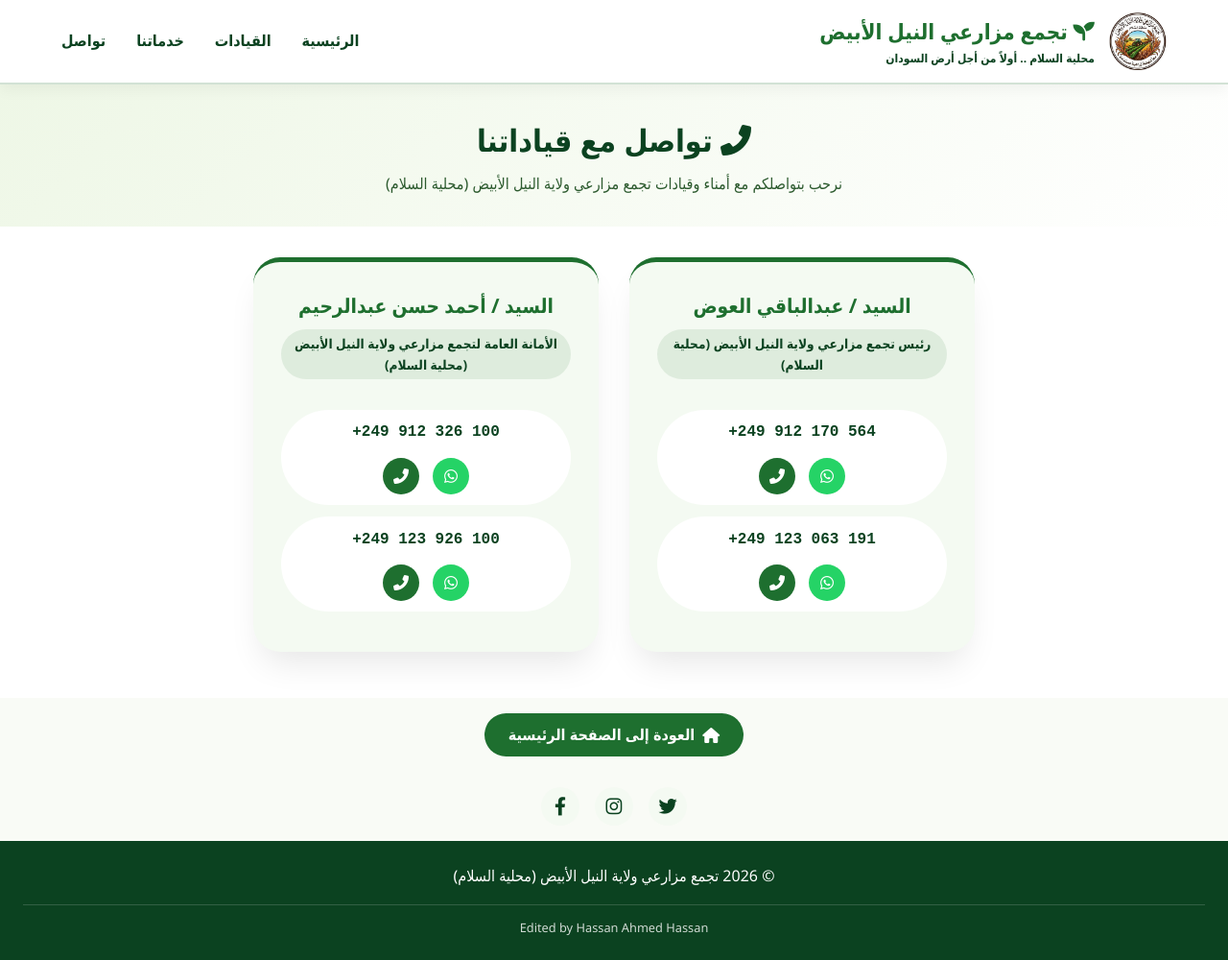
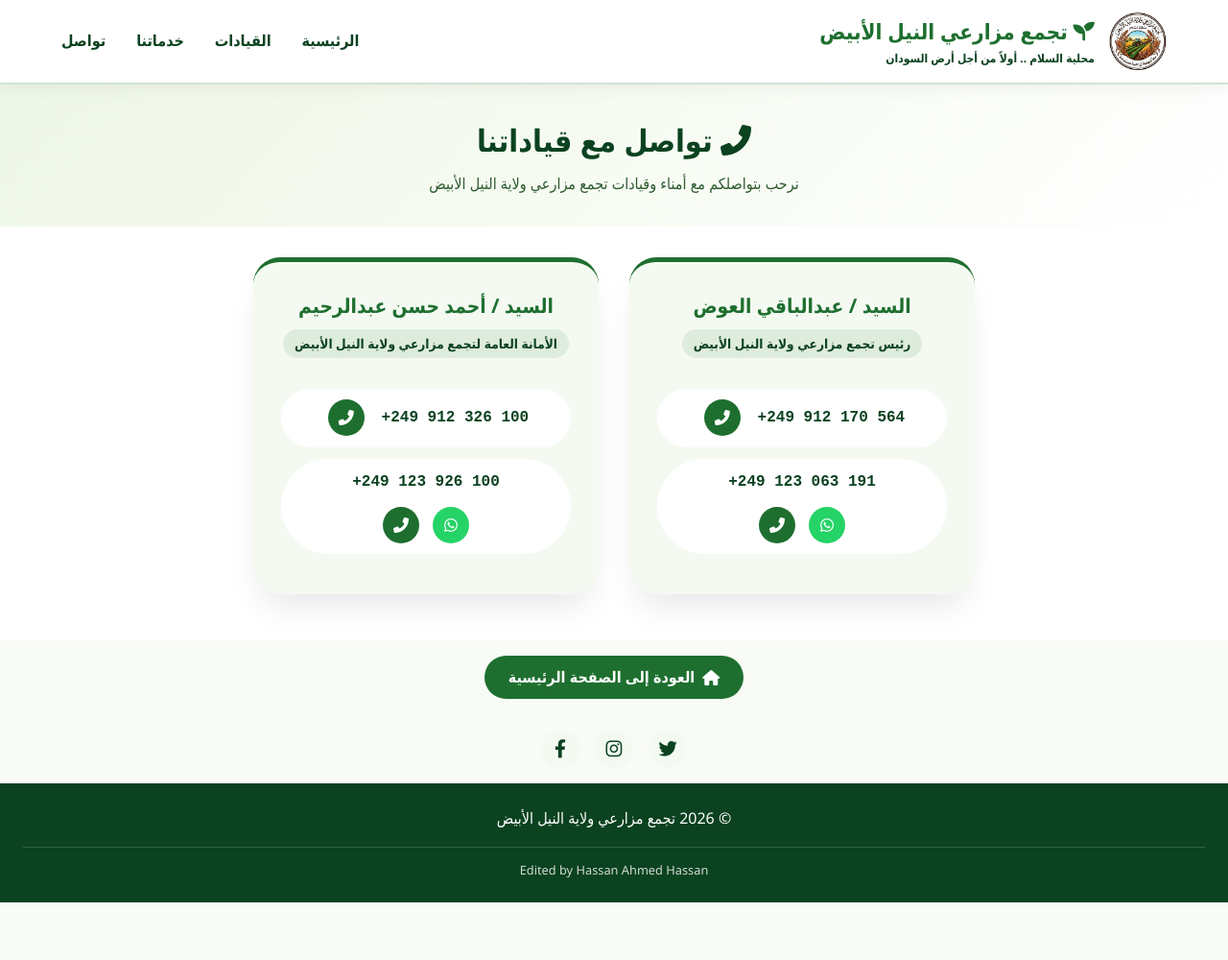
Before and after one commit to firelion1945-ux/farmers.union, a plain HTML site: page contact.html in a window 1280 px wide. Shown: the whole page at 96% size. After the commit the page ends 940 px from the top, so only its background shows below. Drawn offline with Linux system fonts and the light colour scheme.

Commit message:
Add files via upload

```diff
--- a/contact.html
+++ b/contact.html
@@ -118,8 +118,8 @@
             text-align: center;
             transition: 0.3s;
         }
+        .phone-actions a.call { background: var(--green-primary); }
         .phone-actions a.whatsapp { background: #25D366; }
-        .phone-actions a.call { background: var(--green-primary); }
         .phone-actions a:hover { transform: scale(1.1); opacity: 0.9; }
 
         .back-home {
@@ -194,7 +194,6 @@
 <header>
     <nav class="navbar">
         <div class="logo-area">
-            <!-- اللوجو من مجلد images مثل باقي الصور -->
             <img class="logo-img" src="images/logo.jpg" alt="الشعار">
             <div class="logo-text">
                 <h1><i class="fas fa-seedling"></i> تجمع مزارعي النيل الأبيض</h1>
@@ -213,18 +212,16 @@
 <main>
     <div class="contact-header">
         <h1><i class="fas fa-phone-alt"></i> تواصل مع قياداتنا</h1>
-        <p>نرحب بتواصلكم مع أمناء وقيادات تجمع مزارعي ولاية النيل الأبيض (محلية السلام)</p>
+        <p>نرحب بتواصلكم مع أمناء وقيادات تجمع مزارعي ولاية النيل الأبيض</p>
     </div>
 
     <div class="contact-cards">
-        <!-- عبدالباقي العوض -->
         <div class="contact-person">
             <h3>السيد / عبدالباقي العوض</h3>
-            <div class="position">رئيس تجمع مزارعي ولاية النيل الأبيض (محلية السلام)</div>
+            <div class="position">رئيس تجمع مزارعي ولاية النيل الأبيض</div>
             <div class="phone-item">
                 <span class="phone-number">+249 912 170 564</span>
                 <div class="phone-actions">
-                    <a href="https://wa.me/249912170564" target="_blank" class="whatsapp" title="واتساب"><i class="fab fa-whatsapp"></i></a>
                     <a href="tel:+249912170564" class="call" title="اتصال"><i class="fas fa-phone-alt"></i></a>
                 </div>
             </div>
@@ -237,14 +234,12 @@
             </div>
         </div>
 
-        <!-- أحمد حسن عبدالرحيم -->
         <div class="contact-person">
             <h3>السيد / أحمد حسن عبدالرحيم</h3>
-            <div class="position">الأمانة العامة لتجمع مزارعي ولاية النيل الأبيض (محلية السلام)</div>
+            <div class="position">الأمانة العامة لتجمع مزارعي ولاية النيل الأبيض</div>
             <div class="phone-item">
                 <span class="phone-number">+249 912 326 100</span>
                 <div class="phone-actions">
-                    <a href="https://wa.me/249912326100" target="_blank" class="whatsapp" title="واتساب"><i class="fab fa-whatsapp"></i></a>
                     <a href="tel:+249912326100" class="call" title="اتصال"><i class="fas fa-phone-alt"></i></a>
                 </div>
             </div>
@@ -272,7 +267,7 @@
 </main>
 
 <footer>
-    <p>© 2026 تجمع مزارعي ولاية النيل الأبيض (محلية السلام)</p>
+    <p>© 2026 تجمع مزارعي ولاية النيل الأبيض</p>
     <div class="signature">Edited by Hassan Ahmed Hassan</div>
 </footer>
 </body>
```
Also changed, not shown: index.html (+8 -18 lines).
